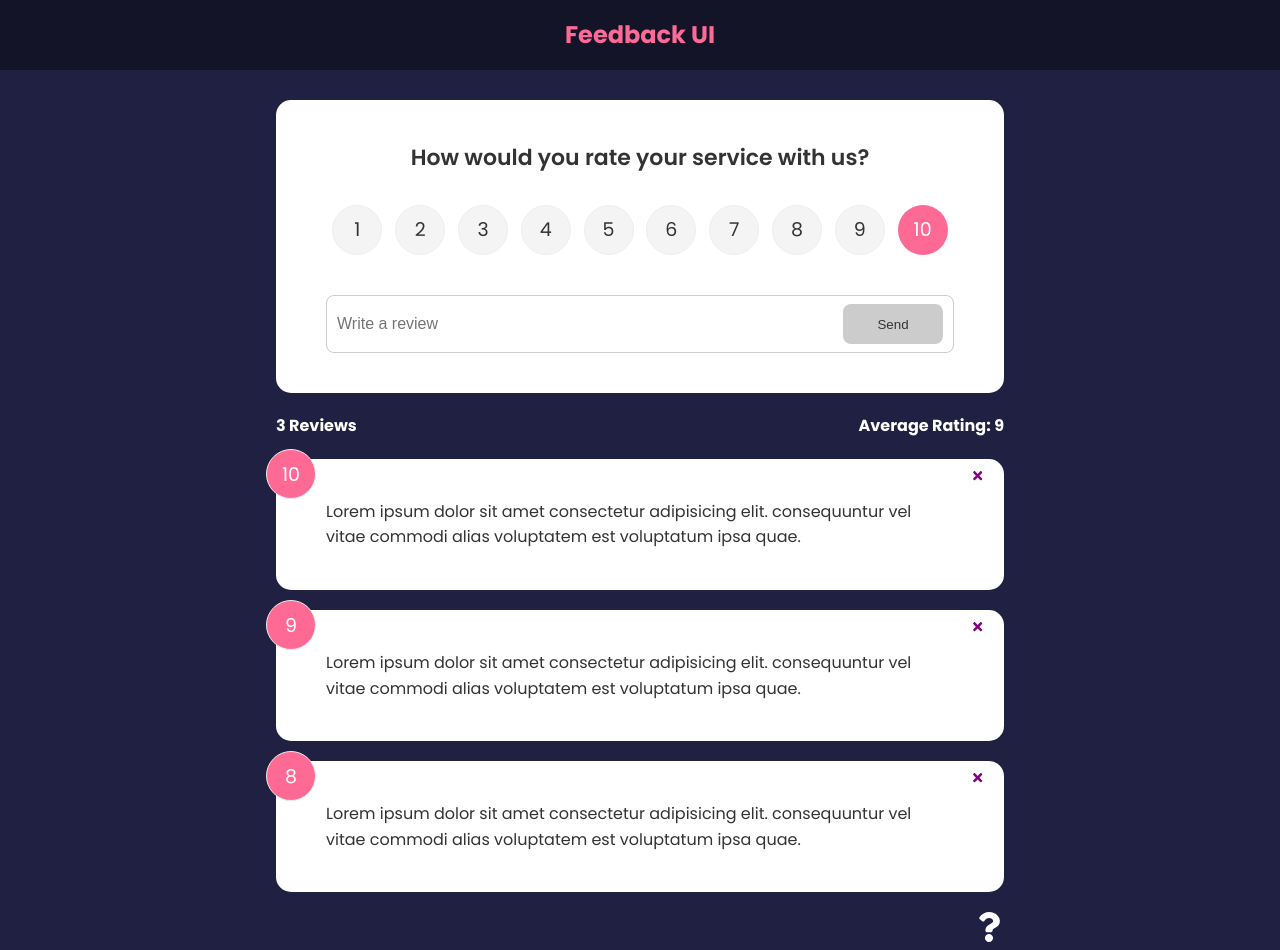
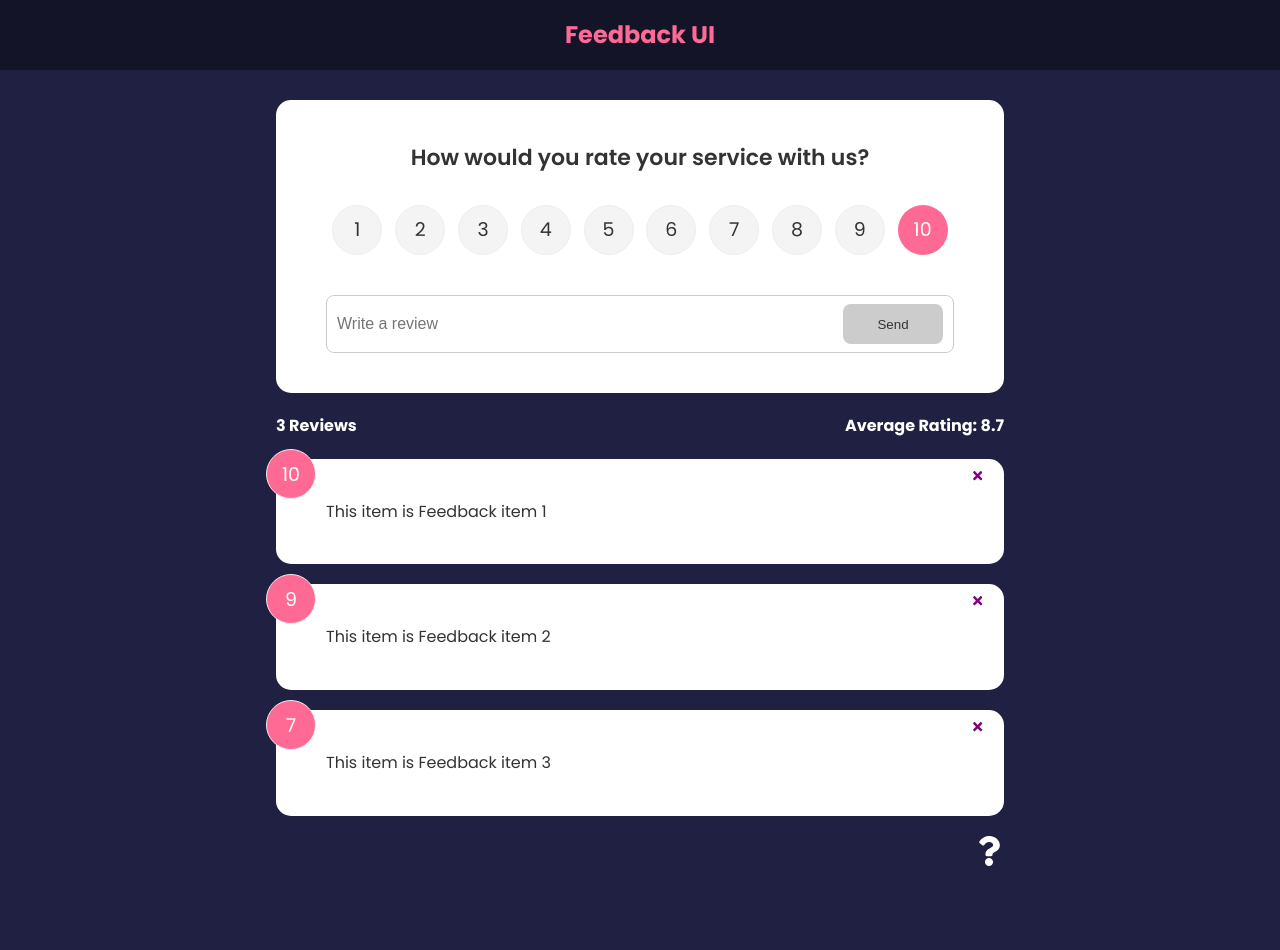
Before and after one commit to JmMcGehee/feedback-app, a React (Create React App) app: page / in a window 1280 px wide. After the commit the page ends 873 px from the top, so only its background shows below. Built offline with nearby package versions, Linux system fonts and the light colour scheme.

Commit message:
Added context API

```diff
--- a/src/App.js
+++ b/src/App.js
@@ -1,29 +1,16 @@
-import { v4 as uuidv4 } from 'uuid'
 import {BrowserRouter as Router, Route, Routes} from 'react-router-dom'
-import { useState } from "react"
 import Header from "./components/Header"
 import FeedbackList from "./components/FeedbackList"
 import FeedbackStats from "./components/FeedbackStats"
 import FeedbackForm from "./components/FeedbackForm"
-import FeedbackData from "./data/FeedbackData"
 import AboutIconLink from './components/AboutIconLink'
 import AboutPage from './pages/AboutPage'
+import {FeebackProvider} from './context/FeedbackContext'
 
 function App() {
-    const [feedback, setFeedback] = useState(FeedbackData)
-
-    const addFeedback = (newFeedback) => {
-        newFeedback.id = uuidv4()
-        setFeedback([newFeedback, ...feedback])
-    }
-
-    const deleteFeedback = (id) => {
-        if (window.confirm('Are you sure you want to delete?')) {
-            setFeedback(feedback.filter((item) => item.id !== id))
-        }
-    }
 
     return (
+        <FeebackProvider>
         <Router>
             <Header />
             <div className="container">
@@ -32,12 +19,9 @@
                         path='/'
                         element={
                             <>
-                                <FeedbackForm handleAdd={addFeedback} />
-                                <FeedbackStats feedback={feedback}/>
-                                <FeedbackList
-                                    feedback={feedback}
-                                    handleDelete={deleteFeedback}
-                                />
+                                <FeedbackForm />
+                                <FeedbackStats />
+                                <FeedbackList />
                             </>
                         }
                     ></Route>
@@ -46,6 +30,7 @@
                 <AboutIconLink />
             </div>
         </Router>
+        </FeebackProvider>
     )
 }
 
--- a/src/components/FeedbackForm.jsx
+++ b/src/components/FeedbackForm.jsx
@@ -1,13 +1,16 @@
-import { useState } from "react"
+import { useState, useContext } from "react"
 import Card from "./shared/Card"
 import Button from "./shared/Button"
 import RatingSelect from "./RatingSelect"
+import FeedbackContext from "../context/FeedbackContext"
 
-function FeedbackForm({ handleAdd }) {
+function FeedbackForm() {
     const [text, setText] = useState('')
     const [rating, setRating] = useState(10)
     const [btnDisabled, setBtnDisabled] = useState(true)
     const [message, setMessage] = useState('')
+
+    const {addFeedback} = useContext(FeedbackContext)
 
     const handleTextChange = (e) => {
         if (text === '') {
@@ -30,7 +33,7 @@
                 text: text,
                 rating: rating
             }
-            handleAdd(newFeedback)
+            addFeedback(newFeedback)
 
             setText('')
         }
--- a/src/components/FeedbackItem.jsx
+++ b/src/components/FeedbackItem.jsx
@@ -1,12 +1,16 @@
 import { FaTimes } from 'react-icons/fa'
+import { useContext } from 'react'
 import PropTypes from 'prop-types'
 import Card from "./shared/Card"
+import FeedbackContext from '../context/FeedbackContext'
 
-function FeedbackItem({ item, handleDelete }) {
+function FeedbackItem({ item }) {
+    const {deleteFeedback} = useContext(FeedbackContext)
+
     return (
         <Card>
             <div className="num-display">{item.rating}</div>
-            <button onClick={() => handleDelete(item.id)} className="close">
+            <button onClick={() => deleteFeedback(item.id)} className="close">
                 <FaTimes color='purple' />
             </button>
             <div className="text-display">{item.text}</div>
--- a/src/components/FeedbackList.jsx
+++ b/src/components/FeedbackList.jsx
@@ -1,8 +1,11 @@
 import { motion, AnimatePresence } from 'framer-motion'
-import PropTypes from 'prop-types'
+import { useContext } from 'react'
 import FeedbackItem from './FeedbackItem'
+import FeedbackContext from '../context/FeedbackContext'
 
-function FeedbackList({ feedback, handleDelete }) {
+function FeedbackList() {
+    const {feedback} = useContext(FeedbackContext)
+
     if (!feedback || feedback.length === 0){
         return <p>No feedback yet</p>
     }
@@ -20,7 +23,6 @@
                     <FeedbackItem
                         key={item.id}
                         item={item}
-                        handleDelete={handleDelete}
                     />
                 </motion.div>
             ))}
@@ -41,8 +43,4 @@
     // )
 }
 
-FeedbackList.propTypes = {
-    feedback: PropTypes.array
-}
-
 export default FeedbackList
--- a/src/components/FeedbackStats.jsx
+++ b/src/components/FeedbackStats.jsx
@@ -1,6 +1,10 @@
-import PropTypes from 'prop-types'
+import { useContext } from 'react'
+import FeedbackContext from '../context/FeedbackContext'
 
-function FeedbackStats({feedback}) {
+
+
+function FeedbackStats() {
+    const {feedback} = useContext(FeedbackContext)
     // Calculate average using reduce function
     let average =
         feedback.reduce((acu, cur) => {
@@ -17,8 +21,5 @@
     )
 }
 
-FeedbackStats.propTypes = {
-    feedback: PropTypes.array.isRequired
-}
 
 export default FeedbackStats
--- /dev/null
+++ b/src/context/FeedbackContext.js
@@ -0,0 +1,47 @@
+import { v4 as uuidv4 } from 'uuid'
+import { createContext, useState } from 'react'
+
+const FeedbackContext = createContext()
+
+export const FeebackProvider = ({children}) => {
+  const [feedback, setFeedback] = useState([
+    {
+      id: 1,
+      text: 'This item is Feedback item 1',
+      rating: 10
+    },
+    {
+      id: 2,
+      text: 'This item is Feedback item 2',
+      rating: 9
+    },
+    {
+      id: 3,
+      text: 'This item is Feedback item 3',
+      rating: 7
+    }
+  ])
+
+  const addFeedback = (newFeedback) => {
+    newFeedback.id = uuidv4()
+    setFeedback([newFeedback, ...feedback])
+  }
+
+  const deleteFeedback = (id) => {
+    if (window.confirm('Are you sure you want to delete?')) {
+        setFeedback(feedback.filter((item) => item.id !== id))
+    }
+  }
+
+  return <FeedbackContext.Provider
+    value={{
+      feedback,
+      deleteFeedback,
+      addFeedback
+    }}
+  >
+    {children}
+  </FeedbackContext.Provider>
+}
+
+export default FeedbackContext
```
